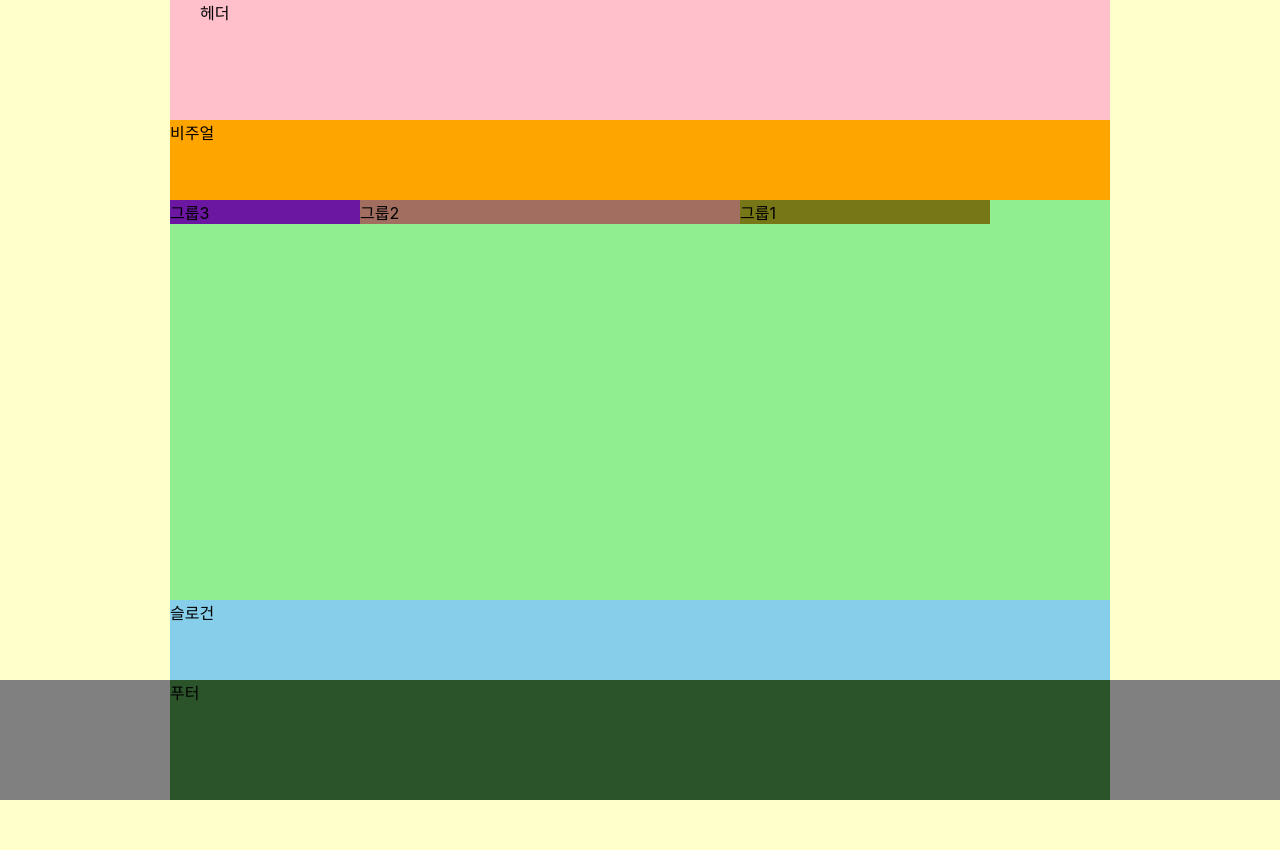
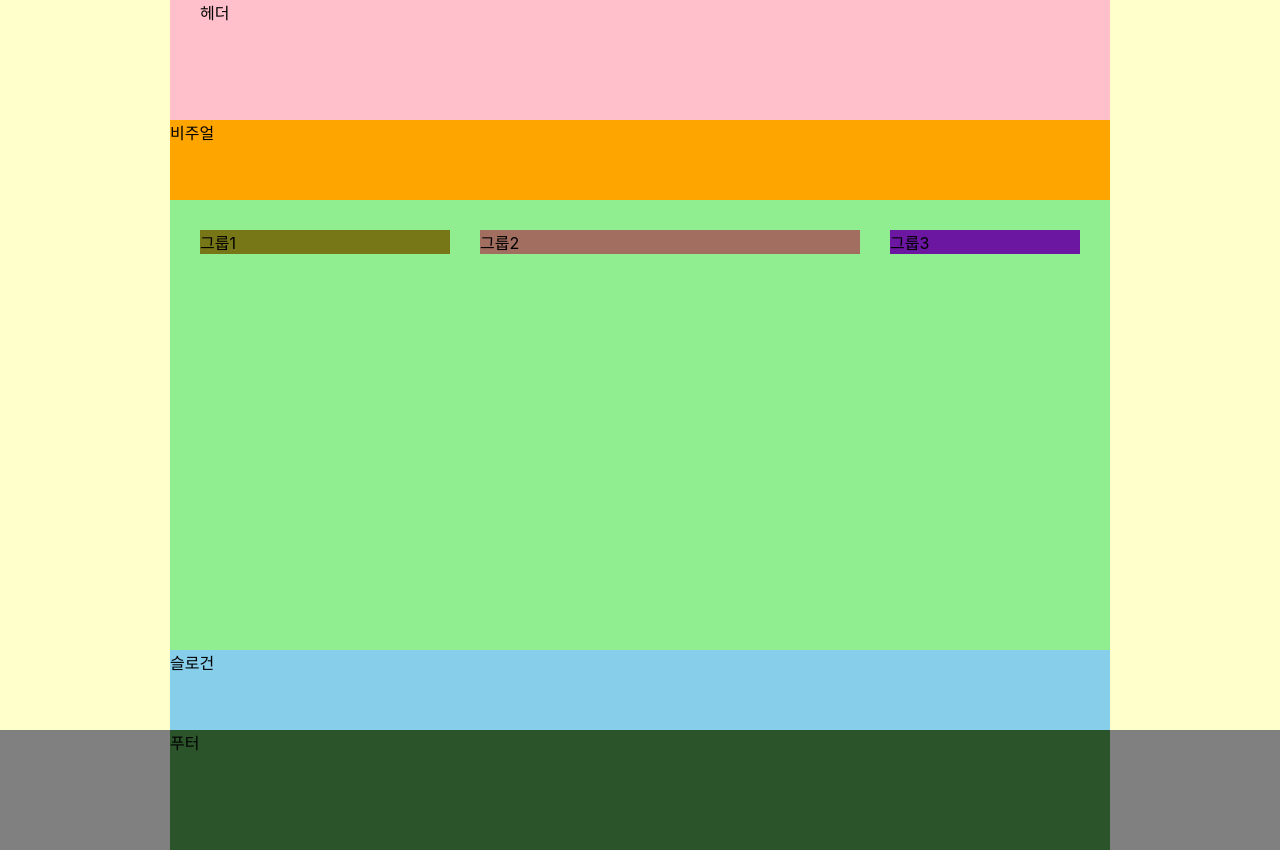
Before and after one commit to MIINII/HTML5, a website: page index.html in a window 1280 px wide. Before the commit the page ends 800 px from the top, so only its background shows below. Drawn offline with Linux system fonts and the light colour scheme; a web font is replaced by a local one.

Commit message:
flex를 이용한 레이아웃 완성

```diff
--- a/styles/style.css
+++ b/styles/style.css
@@ -45,15 +45,19 @@ body {
 /* main */
 .main {
   display: flex;
+  flex-flow: row nowrap;
+  justify-content: space-between;
   align-items: flex-start;
+  min-height: 450px;
+  padding: 30px;
   background: lightgreen;
-  height: 50vh;
 }
+
+/* flex-shrink : 1 => 같은 비율로 움직인다 */
 
 .group1 {
   width: 250px;
   background-color: rgb(120, 119, 24);
-  order: 1;
 }
 .group2 {
   width: 380px;
@@ -62,7 +66,6 @@ body {
 .group3 {
   width: 190px;
   background-color: rgb(107, 23, 161);
-  order: -1;
 }
 
 /* slogan */
```
